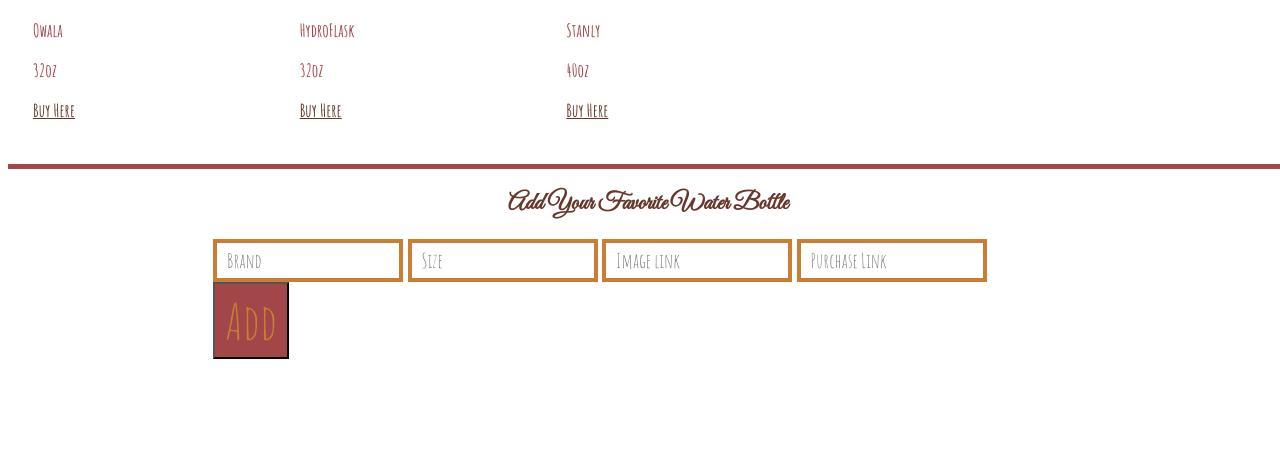
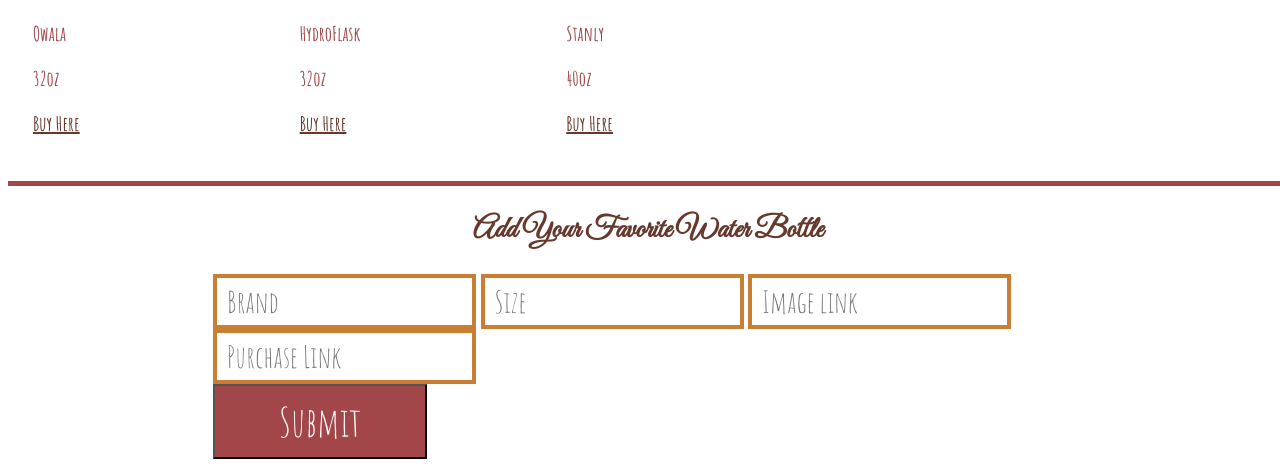
Before and after one commit to annarib1/Water-House, a plain HTML site: page index.html in a window 1280 px wide. Shown: the part 363-834 px from the top of the page. Drawn offline with Linux system fonts and the light colour scheme.

Commit message:
fixed button and font size

```diff
--- a/index.html
+++ b/index.html
@@ -16,11 +16,6 @@
   <body>
     <h1>Water House</h1>
     <div class="display">
-      <!-- <div class="column displayImage"></div>
-      <div class="column displayBrand"></div>
-      <div class="column displaySize"></div>
-      <div class="column displayLink"></div> -->
-
     </div>
 
     <h2>Add Your Favorite Water Bottle</h2>
@@ -30,7 +25,7 @@
     <input class="image" placeholder="Image link" />
     <input class="buy" placeholder="Purchase Link" />
     <br>
-    <button class="add-input">Add</button>
+    <button class="add-input">Submit</button>
   </div>
     <script src="script.js"></script>
   </body>
--- a/styles.css
+++ b/styles.css
@@ -14,7 +14,7 @@ h1 {
 
 p {
   color: #a2464aff;
-  font-size: 18px;
+  font-size: 20px;
   font-weight: bold;
   font-family: "Amatic SC", sans-serif;
   font-style: normal;
@@ -81,6 +81,7 @@ h2 {
   font-family: "Great Vibes", cursive;
     font-style: normal;
   text-align: center;
+  font-size: 30px;
 }
 
 .artist p {
@@ -107,17 +108,16 @@ padding-left: 90px;
 
 input {
   padding: 5px 10px;
-  font-size: 20px;
+  font-size: 30px;
 }
 
 button {
-  padding: 5px 10px;
-  font-size:50px;
-  color: #c97e33ff;
+ padding: 10px 64px;
+  font-size:40px;
+  color: white;
   background-color: #a2464aff;
   font-family: "Amatic SC", sans-serif;
   font-style: normal;
-
 }
 
 .displayImage img {
```
Also changed, not shown: script.js (+0 -12 lines).
